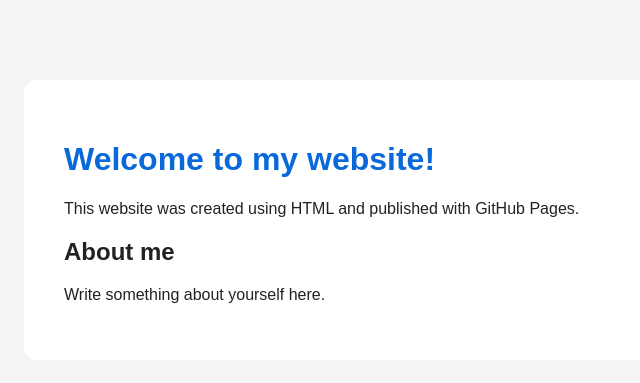
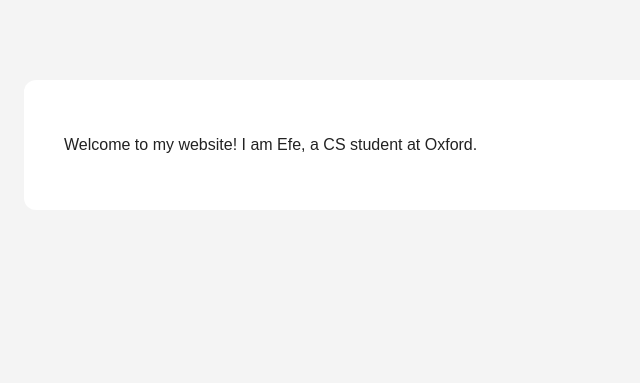
Before and after one commit to efe-a-g/efe-a-g.github.io, a plain HTML site: page index.html in a window 1280 px wide. Shown: the whole page, without its empty margins (216-856 px from the left). Drawn offline with Linux system fonts and the light colour scheme.

Commit message:
Change title and update welcome message
Updated the title and modified the welcome message to include the author's name and a brief introduction.

```diff
--- a/index.html
+++ b/index.html
@@ -4,7 +4,7 @@
   <meta charset="UTF-8">
   <meta name="viewport" content="width=device-width, initial-scale=1.0">
 
-  <title>My Website</title>
+  <title>Efe Ali Gorguner</title>
 
   <style>
     body {
@@ -30,17 +30,7 @@
 
 <body>
   <main>
-    <h1>Welcome to my website!</h1>
-
-    <p>
-      This website was created using HTML and published with GitHub Pages.
-    </p>
-
-    <h2>About me</h2>
-
-    <p>
-      Write something about yourself here.
-    </p>
+    <p>Welcome to my website! I am Efe, a CS student at Oxford.</p>
   </main>
 </body>
 </html>
```
